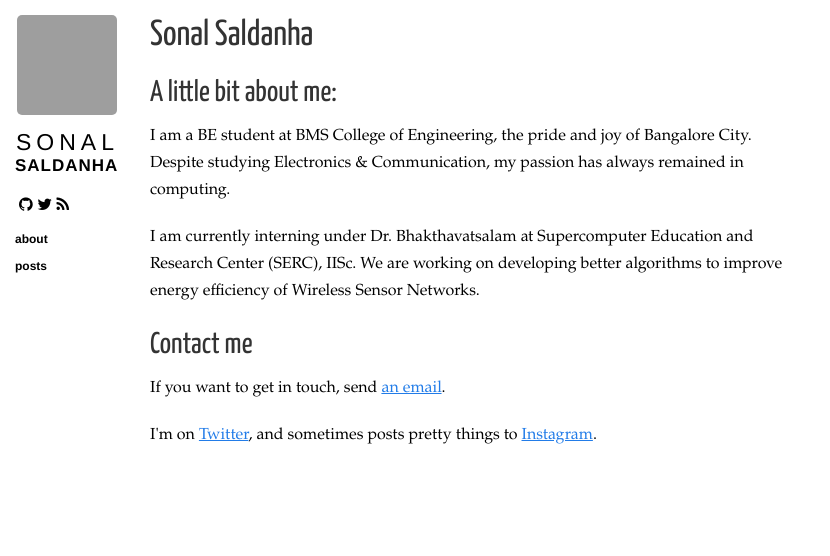
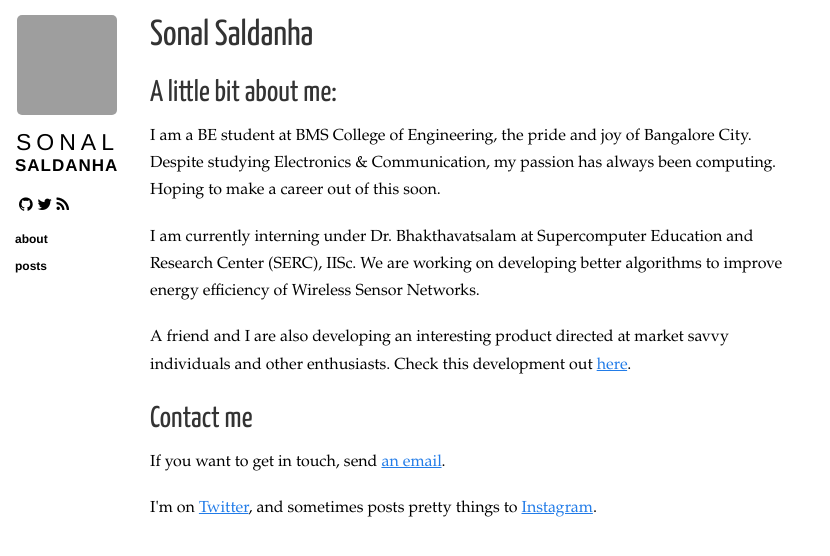
Before and after one commit to ssonal/ssonal.github.io, a Jekyll site: the page built from about.html, in a window 1280 px wide, cut to the strip 0-556 px from the top of the page. Shown: the whole strip, without its empty margins (0-830 px from the left). Built offline with Jekyll 4.4.1, drawn with Linux system fonts in a browser that asks for light colours; nearby versions of some CDN libraries; Markdown is read by kramdown in place of the engine named in the settings; grey boxes are pictures that could not be loaded.

Commit message:
Update about.html

```diff
--- a/about.html
+++ b/about.html
@@ -10,12 +10,18 @@ title: "About"
   <h2>A little bit about me:</h2>
     <p>
       I am a BE student at BMS College of Engineering, the pride and joy of Bangalore City.
-      Despite studying Electronics & Communication, my passion has always remained in computing.
+      Despite studying Electronics & Communication, my passion has always been computing.
+      Hoping to make a career out of this soon.
     </p>
 
     <p>
       I am currently interning under Dr. Bhakthavatsalam at Supercomputer Education and Research Center (SERC), IISc.
       We are working on developing better algorithms to improve energy efficiency of Wireless Sensor Networks.
+    </p>
+
+    <p>
+      A friend and I are also developing an interesting product directed at market savvy individuals and other enthusiasts.
+      Check this development out <a href="getfinalytics.heroku.com">here</a>.
     </p>
 
     <h2>Contact me</h2>
@@ -27,7 +33,7 @@ title: "About"
 
     <p>
       I'm on <a href="https://twitter.com/ssonal">Twitter</a>, and
-      sometimes posts pretty things to <a href="https://instagram.com/ssonal">Instagram</a>.
+      sometimes posts pretty things to <a href="https://instagram.com/sonal_saldanha">Instagram</a>.
     </p>
 
 
```
